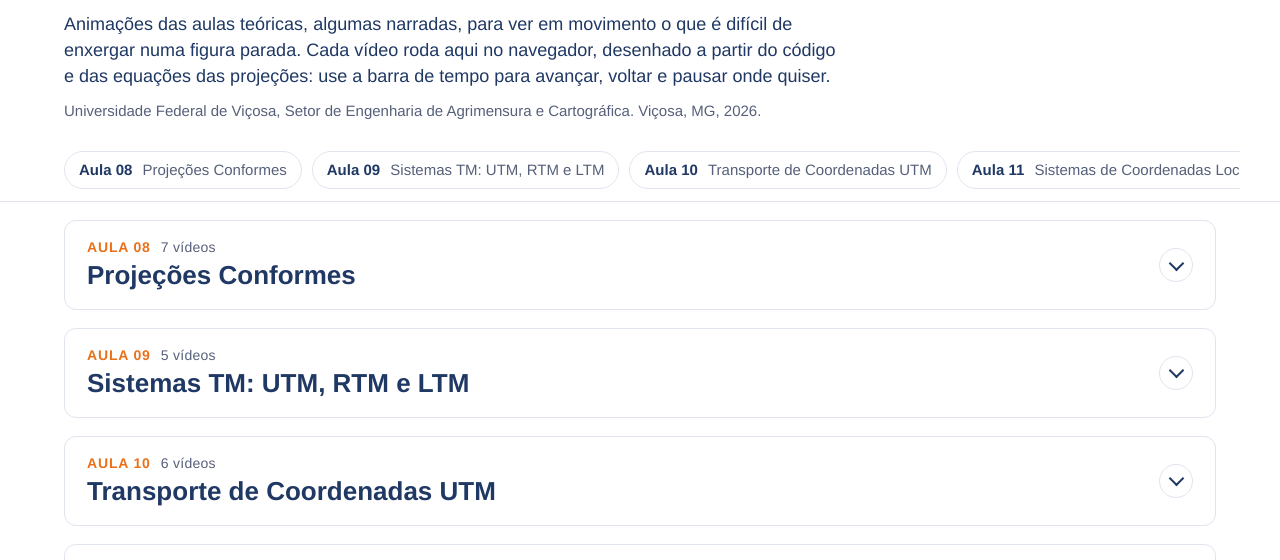
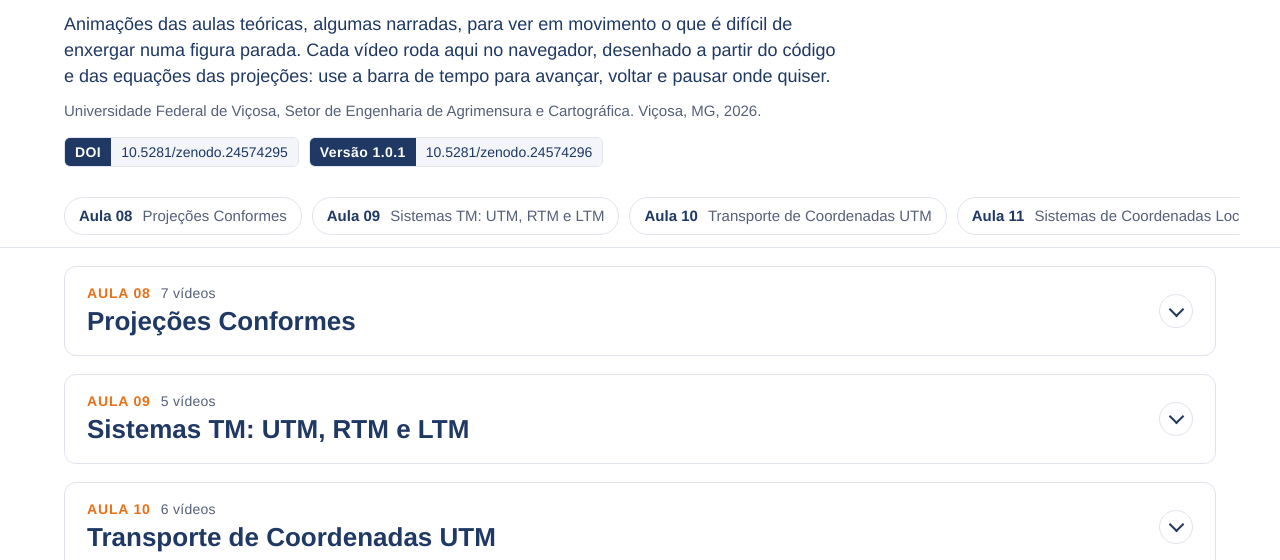
Before and after one commit to darlanmnunes/map-projections-repo, a plain HTML site: page index.html in a window 1280 px wide. Shown: the part 184-744 px from the top of the page. Drawn offline with nearby package versions, Linux system fonts and the light colour scheme; a web font is replaced by a local one.

Commit message:
DOI no topo da galeria; selos do README sem depender de consulta ao vivo

```diff
--- a/index.html
+++ b/index.html
@@ -27,6 +27,12 @@
   h1 { margin:0; font-size:clamp(30px, 5vw, 44px); line-height:1.1; letter-spacing:-.01em; }
   .lead { margin:14px 0 0; max-width:780px; font-size:18px; }
   .who { margin:10px 0 0; font-size:15px; color:var(--muted); }
+  .doi { display:flex; flex-wrap:wrap; gap:10px; margin:16px 0 0; }
+  .doi a { display:inline-flex; align-items:stretch; border-radius:6px; overflow:hidden; text-decoration:none; font-size:14px; line-height:1; border:1px solid var(--line); }
+  .doi a span { padding:7px 10px; }
+  .doi a span:first-child { background:var(--main); color:#fff; font-weight:700; letter-spacing:.03em; }
+  .doi a span:last-child { background:var(--panel); color:var(--main); }
+  .doi a:hover, .doi a:focus-visible { border-color:var(--accent); outline:none; }
 
   nav.aulas { position:sticky; top:0; z-index:5; background:color-mix(in srgb, var(--ground) 94%, transparent); backdrop-filter:blur(6px); border-bottom:1px solid var(--line); }
   nav.aulas .wrap { display:flex; gap:10px; padding-top:12px; padding-bottom:12px; overflow-x:auto; }
@@ -97,6 +103,10 @@
   <h1>Projeções Cartográficas em movimento</h1>
   <p class="lead">Animações das aulas teóricas, algumas narradas, para ver em movimento o que é difícil de enxergar numa figura parada. Cada vídeo roda aqui no navegador, desenhado a partir do código e das equações das projeções: use a barra de tempo para avançar, voltar e pausar onde quiser.</p>
   <p class="who">Universidade Federal de Viçosa, Setor de Engenharia de Agrimensura e Cartográfica. Viçosa, MG, 2026.</p>
+  <p class="doi">
+    <a href="https://doi.org/10.5281/zenodo.24574295" title="DOI de todas as versões (leva sempre à mais recente)"><span>DOI</span><span>10.5281/zenodo.24574295</span></a>
+    <a href="https://doi.org/10.5281/zenodo.24574296" title="DOI da versão 1.0.1"><span>Versão 1.0.1</span><span>10.5281/zenodo.24574296</span></a>
+  </p>
 </header>
 
 <nav class="aulas" aria-label="Aulas"><div class="wrap" id="nav"></div></nav>
```
Also changed, not shown: 1 other file.
